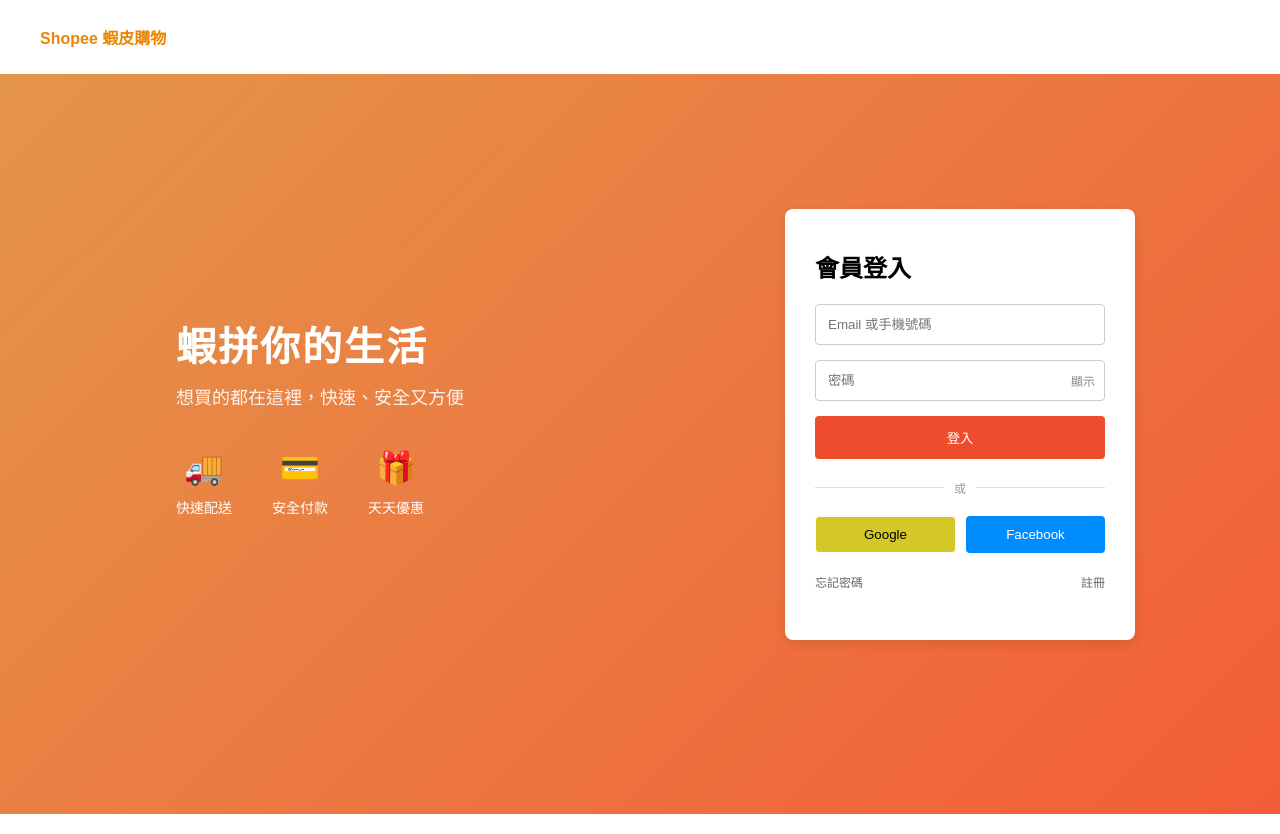
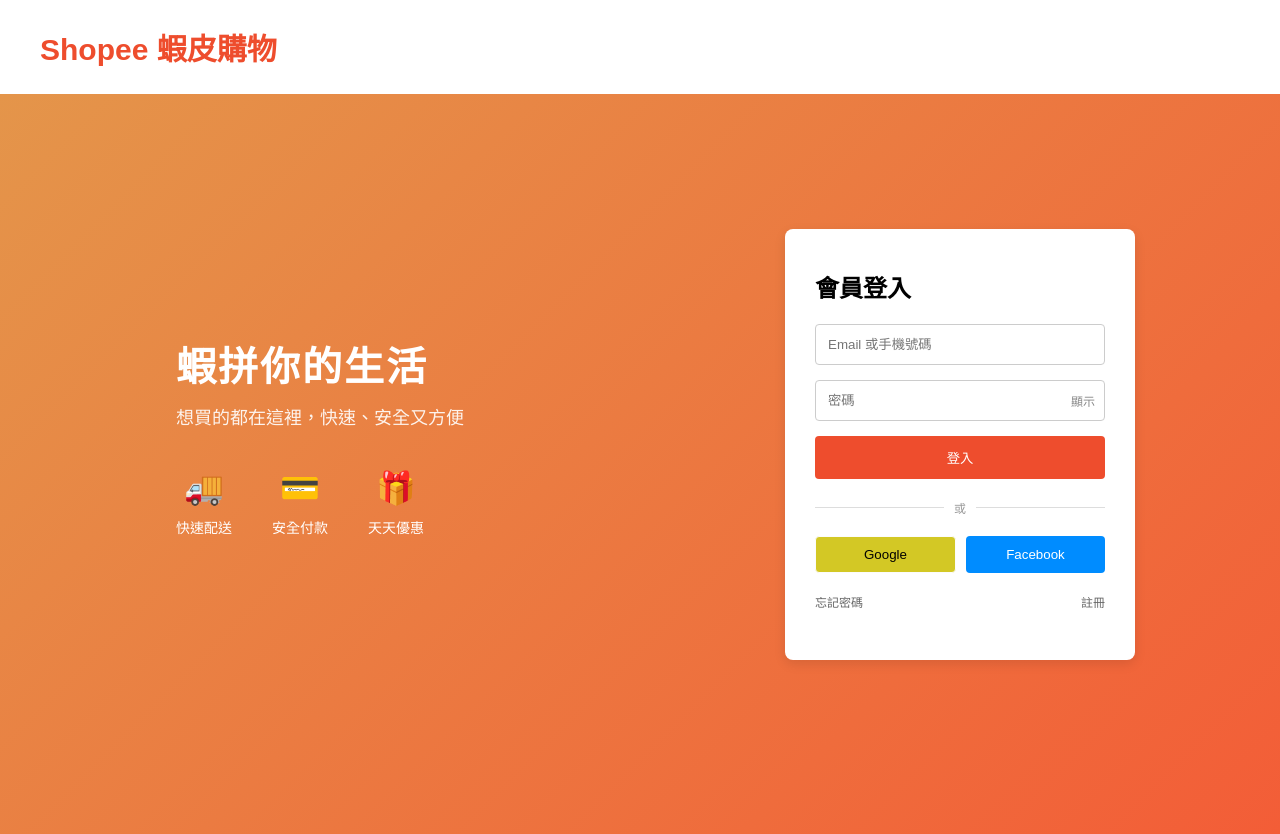
Before and after one commit to Wen-810/fishing-deceive, a plain HTML site: page index.html in a window 1280 px wide. Drawn offline with Linux system fonts and the light colour scheme.

Commit message:
蝦皮商標變大

```diff
--- a/style.css
+++ b/style.css
@@ -7,6 +7,11 @@
 
 body{
   background:#ffffff;
+}
+.logo{
+  font-size: 30px;
+  margin: 0;
+  color:#ee4d2d;
 }
 
 
```
